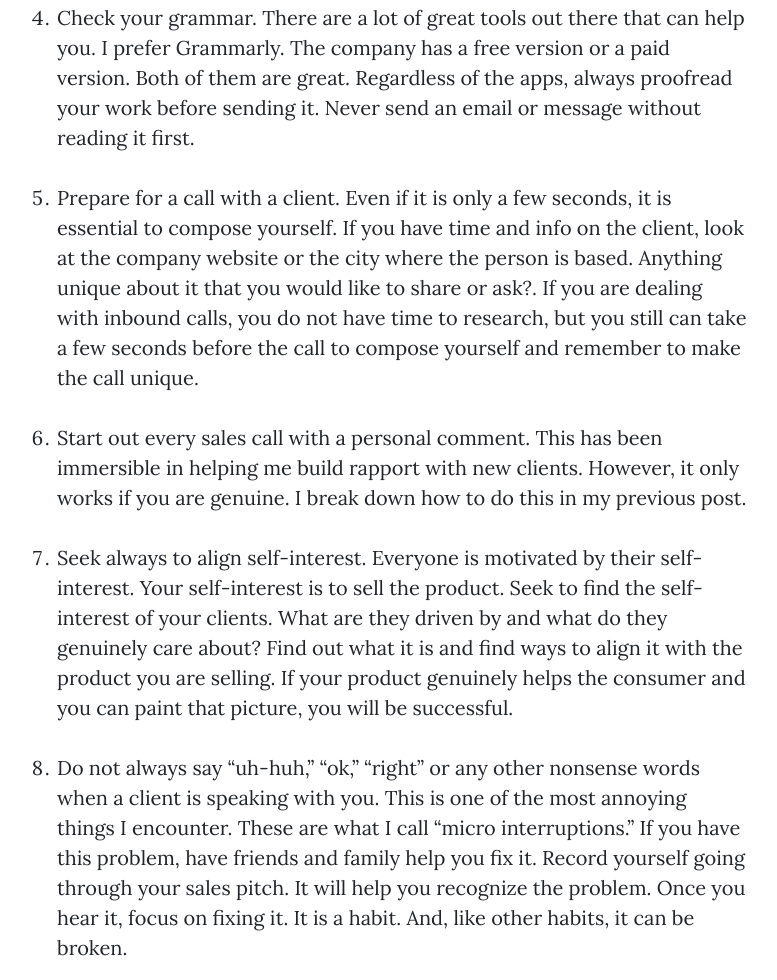
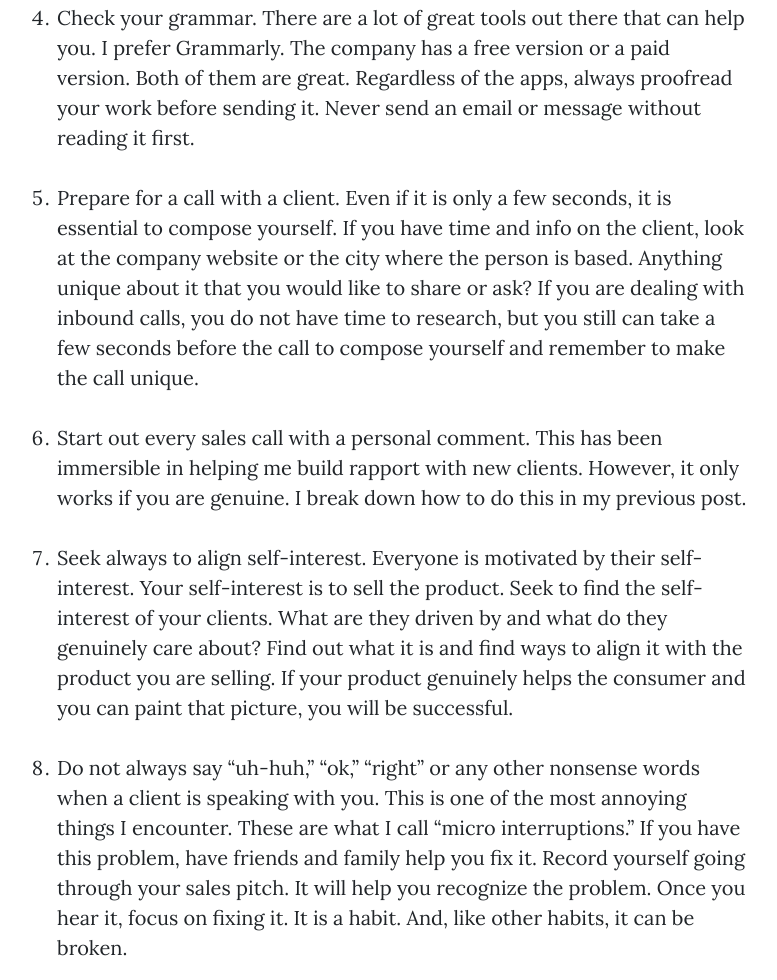
Before and after one commit to mjacobson7/skillampblog, a plain HTML site: page public/views/13_things_every_great_salesperson_already_knows.html in a window 1280 px wide. Shown: the part 1193-2173 px from the top of the page, without its empty margins (258-1035 px from the left). Drawn offline with nearby package versions, Linux system fonts and the light colour scheme.

Commit message:
fix typo

```diff
--- a/public/views/13_things_every_great_salesperson_already_knows.html
+++ b/public/views/13_things_every_great_salesperson_already_knows.html
@@ -88,7 +88,7 @@
                         <li>Do not interrupt clients when they are speaking. It may sound obvious, but you would be surprised how many salespeople do this. Yes, it means your calls or meetings with clients will be a bit longer, but it is worth it because you learn much more about the client. Like Robert Breault said, “Looking back, you realize everything would have explained itself if you had only stopped interrupting.”</li><br>
                         <li>Make your email personal. Having a template for each email is nice but be sure to personalize each one somehow. Add something unique to each email, so they know they got a personal message.</li><br>
                         <li>Check your grammar. There are a lot of great tools out there that can help you. I prefer Grammarly. The company has a free version or a paid version. Both of them are great. Regardless of the apps, always proofread your work before sending it. Never send an email or message without reading it first.</li><br>
-                        <li>Prepare for a call with a client. Even if it is only a few seconds, it is essential to compose yourself. If you have time and info on the client, look at the company website or the city where the person is based. Anything unique about it that you would like to share or ask?. If you are dealing with inbound calls, you do not have time to research, but you still can take a few seconds before the call to compose yourself and remember to make the call unique.</li><br>
+                        <li>Prepare for a call with a client. Even if it is only a few seconds, it is essential to compose yourself. If you have time and info on the client, look at the company website or the city where the person is based. Anything unique about it that you would like to share or ask? If you are dealing with inbound calls, you do not have time to research, but you still can take a few seconds before the call to compose yourself and remember to make the call unique.</li><br>
                         <li>Start out every sales call with a personal comment. This has been immersible in helping me build rapport with new clients. However, it only works if you are genuine. I break down how to do this in my previous post.</li><br>
                         <li>Seek always to align self-interest. Everyone is motivated by their self-interest. Your self-interest is to sell the product. Seek to find the self-interest of your clients. What are they driven by and what do they genuinely care about? Find out what it is and find ways to align it with the product you are selling. If your product genuinely helps the consumer and you can paint that picture, you will be successful.</li><br>
                         <li>Do not always say “uh-huh,” “ok,” “right” or any other nonsense words when a client is speaking with you. This is one of the most annoying things I encounter. These are what I call “micro interruptions.” If you have this problem, have friends and family help you fix it. Record yourself going through your sales pitch. It will help you recognize the problem. Once you hear it, focus on fixing it. It is a habit. And, like other habits, it can be broken. </li><br>
```
